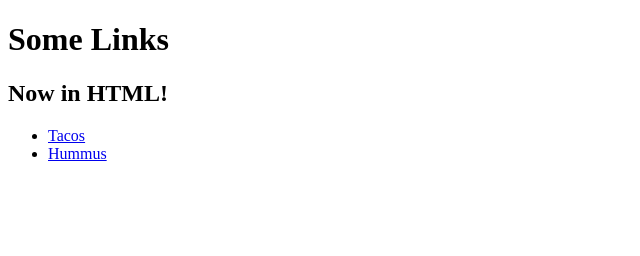
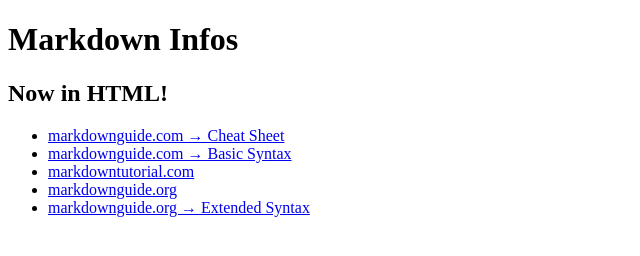
Before and after one commit to DogDoge0-0/IGME-110-Repo, a plain HTML site: page index.html in a window 1280 px wide. Shown: the whole page, without its empty margins (0-640 px from the left). Drawn offline with Linux system fonts and the light colour scheme.

Commit message:
Update index.html

```diff
--- a/index.html
+++ b/index.html
@@ -6,11 +6,14 @@
   <title>My Listicle</title>
 </head>
 <body>
-  <h1>Some Links</h1>
+  <h1>Markdown Infos</h1>
   <h2>Now in HTML!</h2>
   <ul>
-    <li><a href="https://en.wikipedia.org/wiki/Taco">Tacos</a></li>
-    <li><a href="https://en.wikipedia.org/wiki/Hummus">Hummus</a></li>
+    <li><a href="https://www.markdownguide.org/cheat-sheet/">markdownguide.com → Cheat Sheet</a></li>
+    <li><a href="https://www.markdownguide.org/basic-syntax/">markdownguide.com → Basic Syntax</a></li>
+    <li><a href="https://www.markdowntutorial.com/">markdowntutorial.com</a></li>
+    <li><a href="https://www.markdownguide.org/">markdownguide.org</a></li>
+    <li><a href="https://www.markdownguide.org/extended-syntax/">markdownguide.org → Extended Syntax</a></li>
   </ul>
 </body>
 </html>
```
